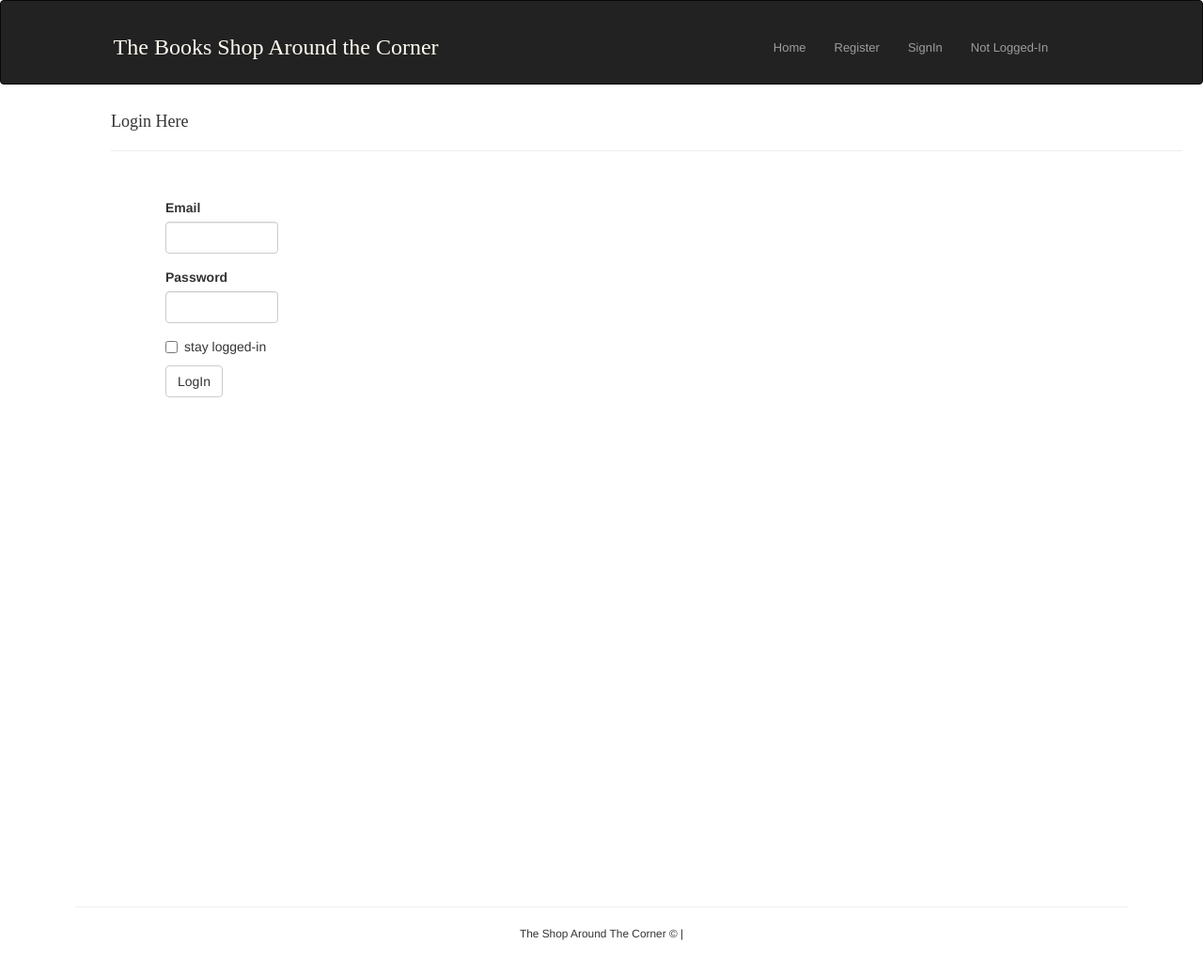
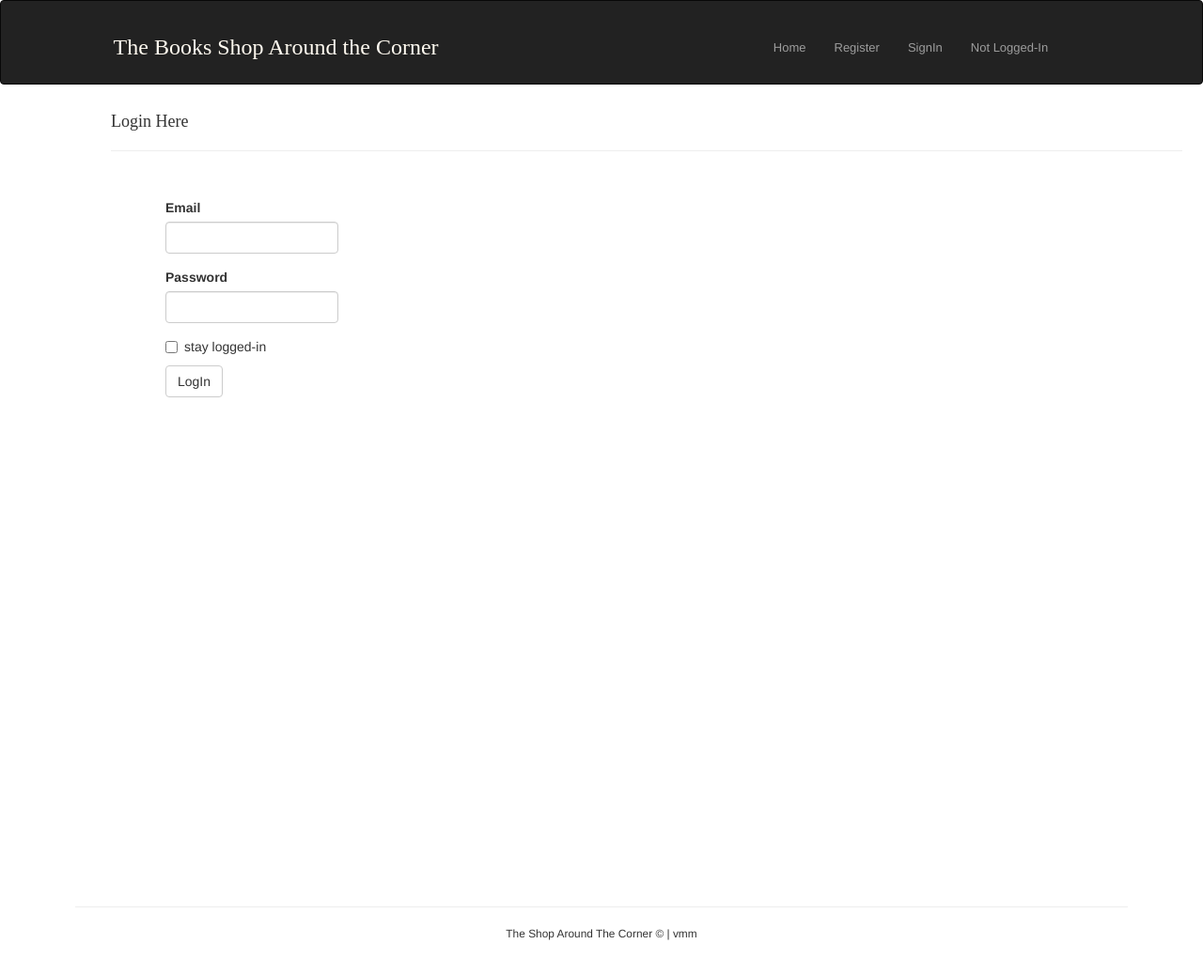
Before and after one commit to Vijay-Mundaragi/book-catalog, a Flask app: page /login in a window 1280 px wide. Shown: the whole page at 94% size. Run offline with Flask 2, Linux system fonts and the light colour scheme; some libraries are stand-ins or nearby versions; some web fonts are replaced.

Commit message:
final working version

```diff
--- a/app/auth/templates/login.html
+++ b/app/auth/templates/login.html
@@ -6,6 +6,8 @@
     <div class="container login-msg">
     <h4 class=> Login Here </h4>
     <hr><br>
-         <div class="form-group"> {{ wtf.quick_form(form) }} </div>
+         <div class="temp-form">
+             {{ wtf.quick_form(form) }}
+         </div>
     </div>
 {% endblock content %}
--- a/app/catalog/templates/layout.html
+++ b/app/catalog/templates/layout.html
@@ -64,7 +64,7 @@
             <footer>
                 <div class="container ftr">
                     <hr>
-                    <p class="text-center small">The Shop Around The Corner &copy;  | </p>
+                    <p class="text-center small">The Shop Around The Corner &copy;  | vmm</p>
                 </div>
             </footer>
         {% endblock footer %}
--- a/app/static/css/styles.css
+++ b/app/static/css/styles.css
@@ -11,6 +11,7 @@ span {margin: 2px}
 .ftr {padding: 25px}
 .wrapper {position: relative; min-height: 120%;}
 .title { color: floralwhite }
-.form { height: 50%; width:70%; padding: 10px; position: relative; left: 48px}
+.form { height: 50%; width:60%; padding: 10px; position: relative; left: 48px}
 .form-group {width: 40%}
+.temp-form { width: 70% }
 .login-msg{position: relative; left: 48px}
--- a/run.py
+++ b/run.py
@@ -3,3 +3,5 @@ from app import create_app, db
 my_app = create_app()
 with my_app.app_context():
     db.create_all()
+
+my_app.run()
```
